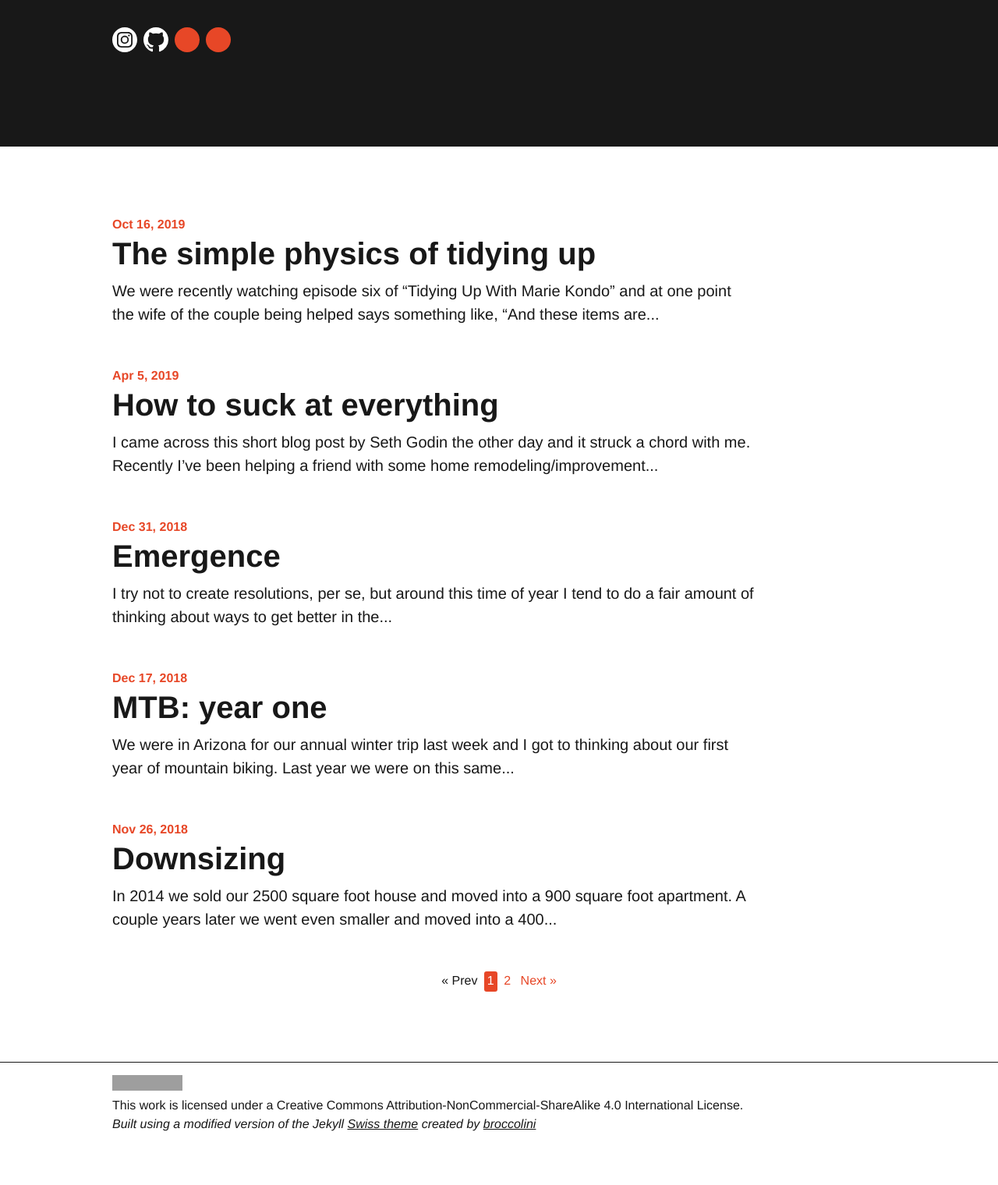
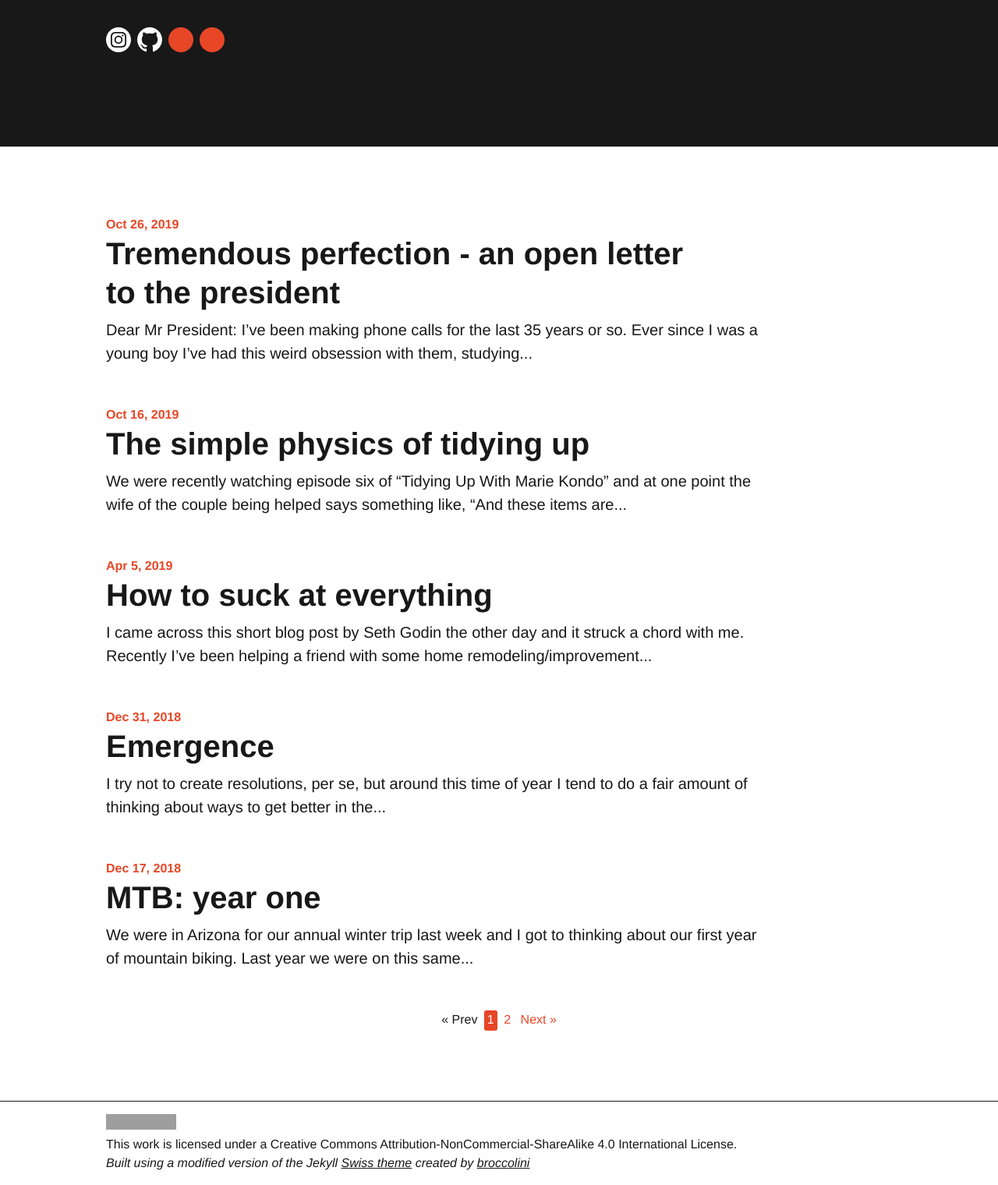
Before and after one commit to mps75/mps75.net, a Jekyll site: the page built from index.html, in a window 1280 px wide, cut to the strip 459-1979 px from the top of the page. Shown: the whole strip at 78% size. Built offline with Jekyll 4.4.1, drawn with Linux system fonts in a browser that asks for light colours; the list of posts is cut into pages by our own code; before the commit the page ends 1929 px from its top, so only the background shows below that; some of the changed lines change nothing that is shown; grey boxes are pictures that could not be loaded.

Commit message:
New post and slight modification to content width to make headline fit

```diff
--- /dev/null
+++ b/_posts/2019-10-26-tremendous-perfection---an-open-letter-to-the-president.md
@@ -0,0 +1,19 @@
+---
+layout: post
+title: Tremendous perfection - an open letter to the president
+date: 2019-10-26
+author:
+  twitter: mps75
+tags: ["politics"]
+comments: true
+---
+
+Dear Mr President:
+
+I've been making phone calls for the last 35 years or so.  Ever since I was a young boy I've had this weird obsession with them, studying the great calls of our time much like a chess master pours over past matches.  When I read the ["transcript"](https://www.whitehouse.gov/wp-content/uploads/2019/09/Unclassified09.2019.pdf) of your July 25 call with President Zelensky, my eyes welled with tears and, if we're being honest here, my first thought was, "That son-of-a-bitch! He really did it."  I was torn between feeling jealous and dejected, knowing the bar for the modern, [perfect phone call](https://www.youtube.com/watch?v=tx8dO4xAJ0M) had been set so high as to be practically unattainable for anyone to top.  But at the same time I was also completely inspired and so very grateful to have gotten a glimpse into what's possible on the telephone.  It's not every day the common person gets to experience greatness and, frankly, "poetry in motion" such as this.  So, I thank you for releasing that wonderful transcript.
+
+I was close to a perfect call myself a few years ago.  Like a bowler who's rolled 9 strikes in a row, however, I started thinking about the forthcoming celebrations and accolades and, simply stated, took my eye off the ball.  I flubbed my closing remarks with an embarrassing, "Thanks you very much" and, with that, ended any chance of a perfect call.  Having gone through the heartbreak of a near perfect call, I can't imagine what it's like to finally land a perfect one after 60+ years and then have people attempt to remove you from office because of it.  Perhaps they are jealous, I'm not sure.
+
+I know you're busy and greatly appreciate your time.  Before I let you go, though, I was wondering if you could do me a favor.  While my primary passion is phone calls, it seems text messages are diminishing the importance of spoken communication these days.  So I've been looking for a replacement hobby and have really been getting into tax returns.  I'm a bit of a Luddite and still do my returns by hand, but no matter how much work I put into it, I always feel like each year's return is as uninspired as the previous year's.  If your tax returns as anything like your phone calls, I'm sure you have many perfect ones filed away.  Is there any way we can get you to release a few so we can see what's truly possible?
+
+Again, thanks so much for your time.  Hopefully we can catch up in person at next year's [Heartland Conference](https://www.heartland.org/Center-Climate-Environment/index.html).  Take care and God bless America!
--- a/_sass/_variables.scss
+++ b/_sass/_variables.scss
@@ -19,7 +19,7 @@ $h6-size: 12px !default;
 $color-border: #ddd !default;
 
 // Container width
-$container-width: 64em;
+$container-width: 65em;
 
 // Large breakpoint
 $breakpoint-lg: 52em;
```
